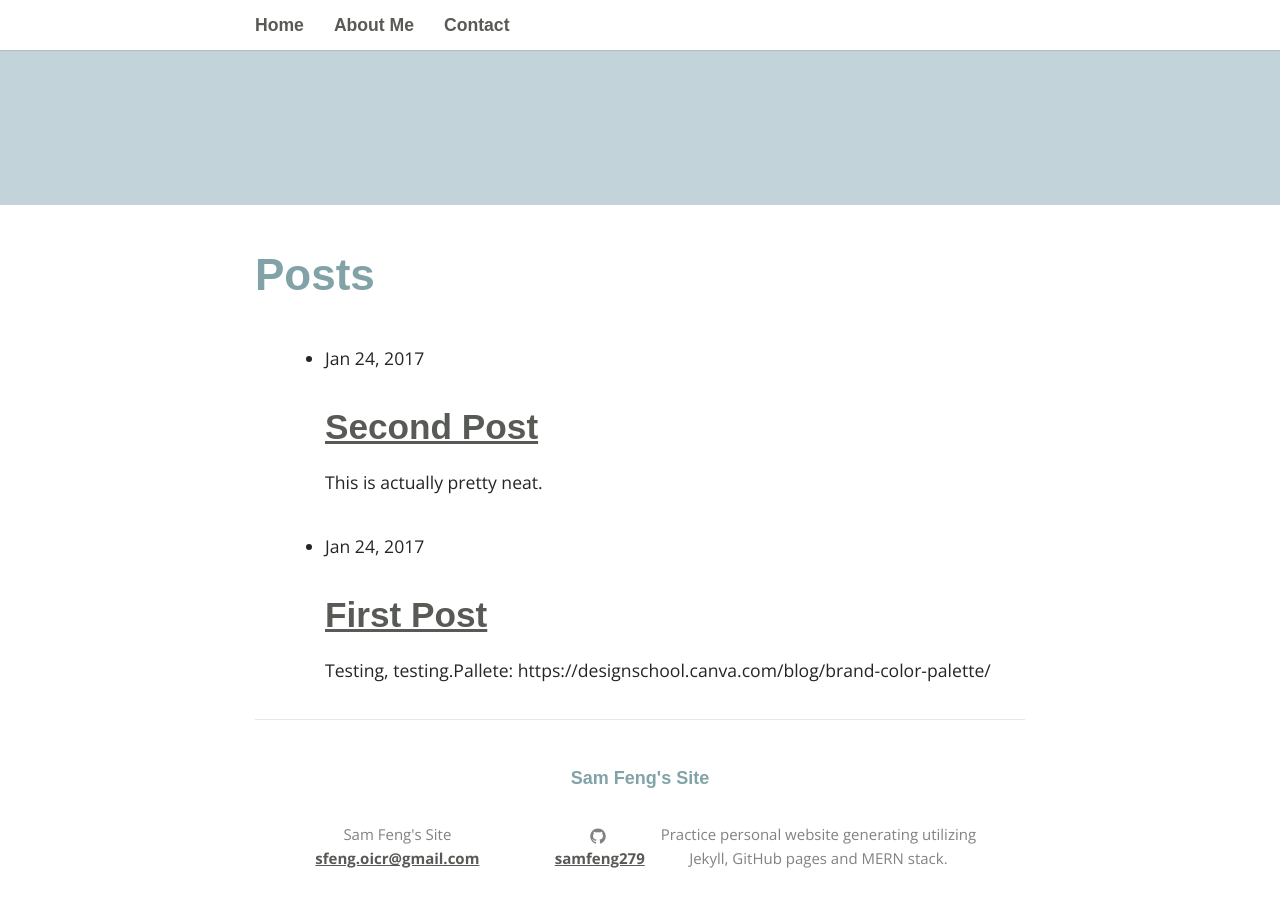
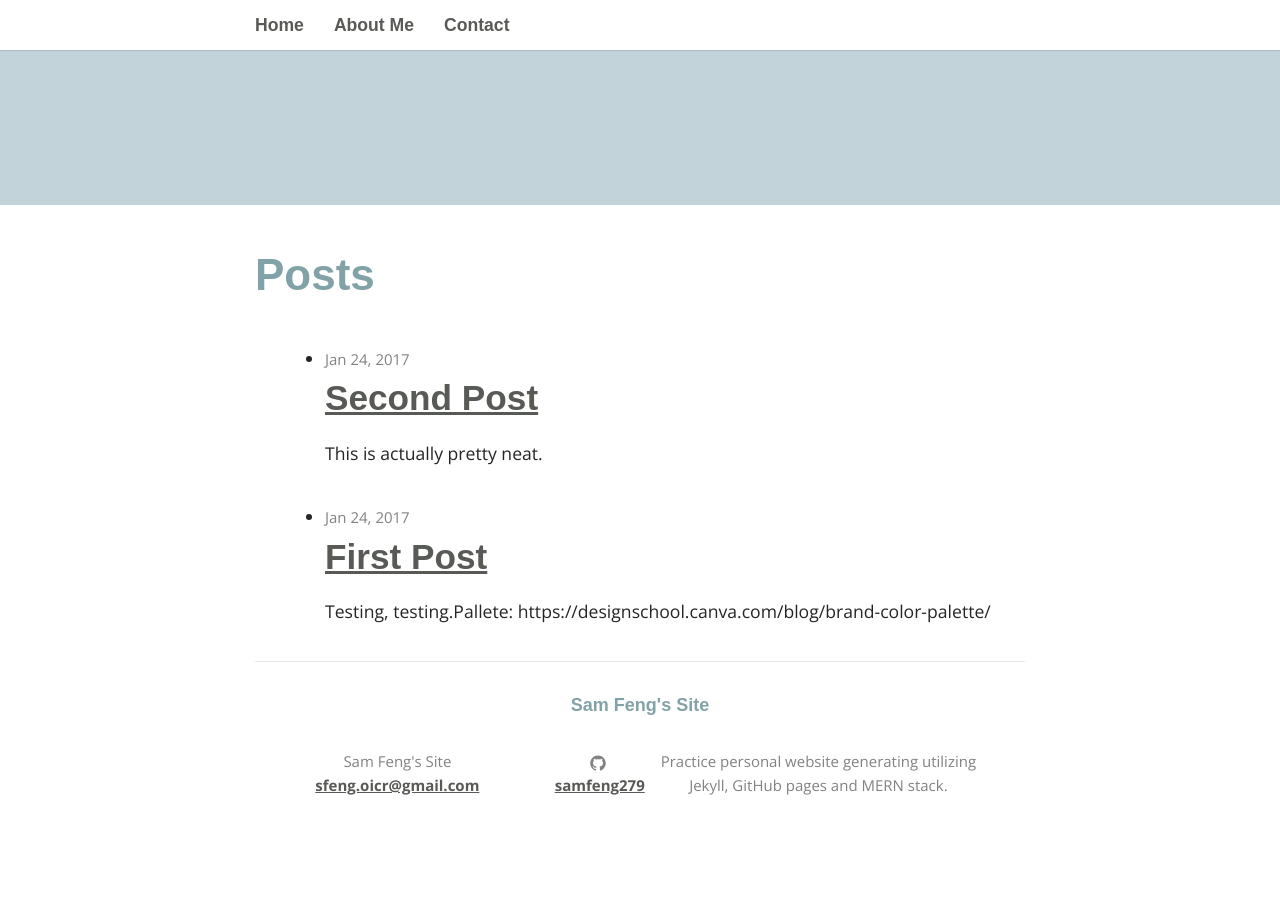
Before and after one commit to samfeng279/samfeng279.github.io, a Jekyll site: the page built from index.html, in a window 1280 px wide and 900 px high, scrolled down 295 px. Built offline with Jekyll 4.4.1, drawn with Linux system fonts in a browser that asks for light colours; some web fonts are replaced; after the commit the page ends 1122 px from its top, so only the background shows below that.

Commit message:
Update _layout.scss

```diff
--- a/_sass/_layout.scss
+++ b/_sass/_layout.scss
@@ -25,6 +25,7 @@ h1 {
 }
 h2 {
 	font-size: 2em;
+	-webkit-margin-before: 0em;
 	-webkit-margin-after: 0.4em;
 }
 headline {
@@ -75,6 +76,10 @@ time {
 	max-width: $content-width;
 	margin: 0 auto;
 }
+span.post-meta {
+	font-size: 15px;
+	color: #828282;
+}
 
 /* Aside */
 
@@ -124,7 +129,6 @@ aside {
 
 footer {
 	text-align: center;
-	padding: 40px;
 }
 
 /**
```
